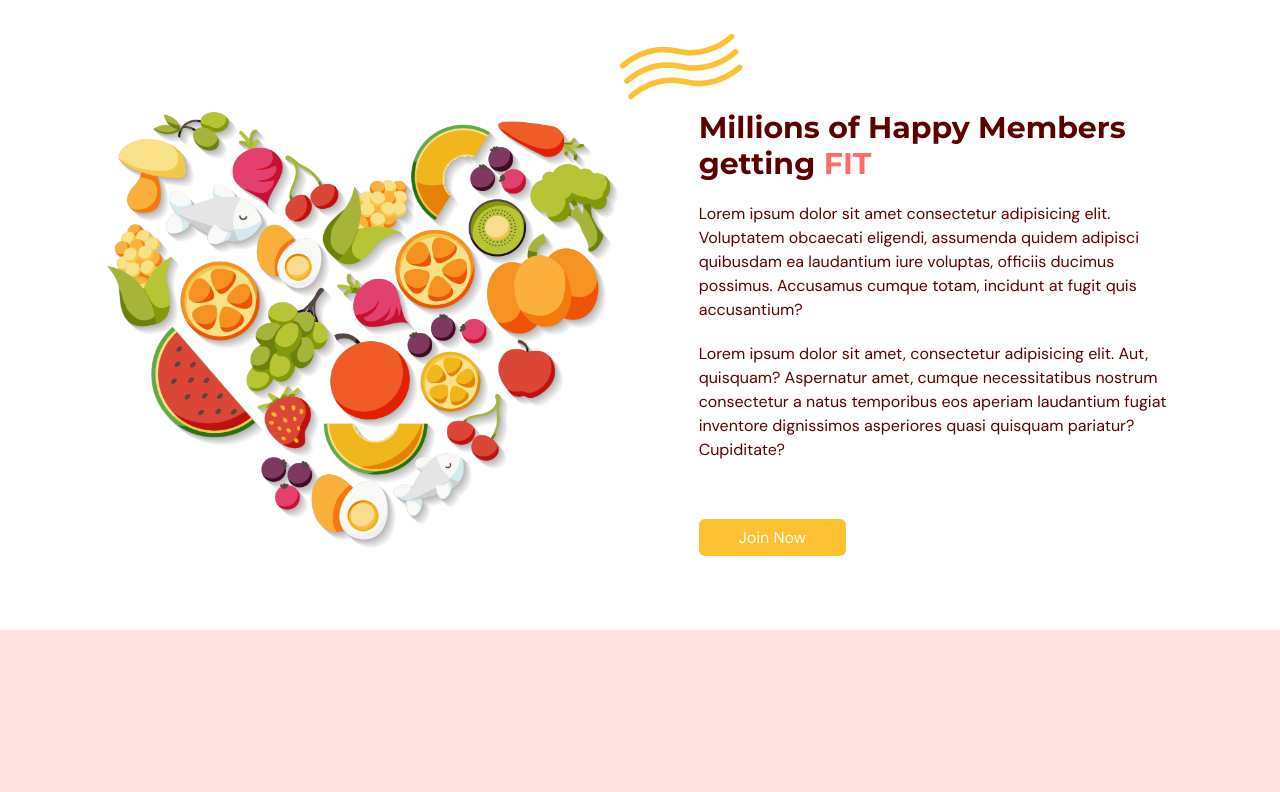
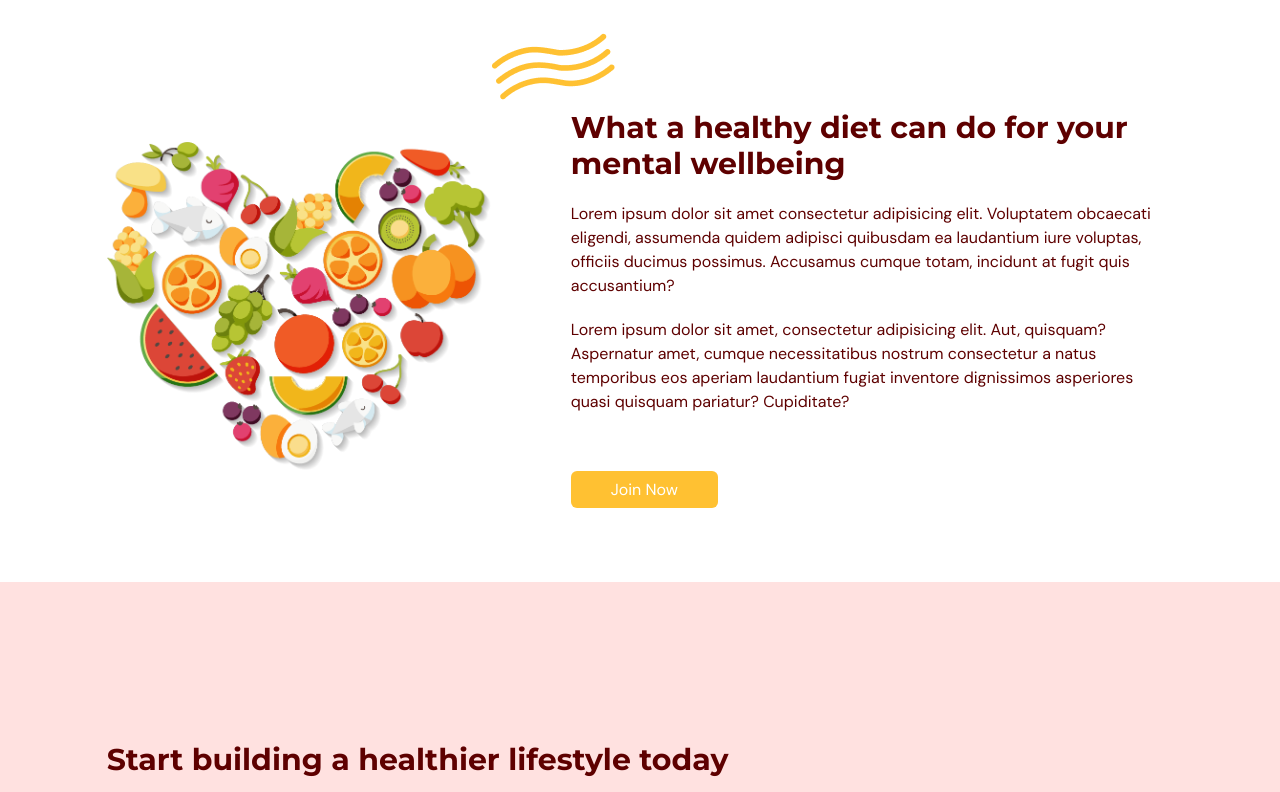
Before and after one commit to AyrtonCR/health-tracker-app, a React (Vite) app in the folder health-application/: page / in a window 1280 px wide. Shown: the part 1550-2342 px from the top of the page. Built offline with nearby package versions, Linux system fonts and the light colour scheme.

Commit message:
added more content updates and fixed issue with carousel sizing

```diff
--- a/health-application/src/scenes/benefits/index.tsx
+++ b/health-application/src/scenes/benefits/index.tsx
@@ -92,7 +92,7 @@ const Benefits = ({ setSelectedPage }: Props) => {
         <div className="mt-16 items-center justify-between gap-20 md:mt-28 md:flex">
           {/* Graphic */}
           <img
-            className="max-w-lg"
+            className="grid max-w-sm justify-center"
             alt="benefits-page-graphic"
             src={BenefitsPageGraphic}
           />
@@ -113,8 +113,7 @@ const Benefits = ({ setSelectedPage }: Props) => {
                   }}
                 >
                   <Htext>
-                    Millions of Happy Members getting {""}
-                    <span className="text-primary-500">FIT</span>
+                    What a healthy diet can do for your mental wellbeing {""}
                   </Htext>
                 </motion.div>
               </div>
--- a/health-application/src/scenes/home/index.tsx
+++ b/health-application/src/scenes/home/index.tsx
@@ -43,7 +43,8 @@ function Home({ setSelectedPage }: Props) {
           >
             <div className="relative">
               {/* cspell: disable-next-line */}
-              <div className="before:content-httitlebg before:absolute before:-top-20 before:left-20 before:z-[-1]">
+              {/* className="before:content-httitlebg before:max-md: before:absolute before:-top-14 before:left-6 before:z-[-1] after:content-[none]" */}
+              <div>
                 <img alt="home-page-text" src={HomePageText} />
               </div>
             </div>
--- a/health-application/src/scenes/ourClasses/index.tsx
+++ b/health-application/src/scenes/ourClasses/index.tsx
@@ -11,33 +11,37 @@ import Htext from "@/shared/Htext";
 
 const classes: Array<ClassType> = [
   {
-    name: "Weight Training Classes",
+    name: "Eating more nutritious vegetables",
     description:
       "Lorem ipsum dolor sit amet consectetur adipisicing elit. Nemo aliquam, ullam a consequuntur impedit quidem corrupti nulla. Odio eum eveniet tempore aliquid nesciunt laudantium ipsam. Alias eum repudiandae delectus cum?",
     image: image1,
   },
   {
-    name: "Yoga Classes",
+    name: "Foods that promotes weight loss",
+    description:
+      "Lorem ipsum dolor sit amet consectetur adipisicing elit. Nemo aliquam, ullam a consequuntur impedit quidem corrupti nulla. Odio eum eveniet tempore aliquid nesciunt laudantium ipsam. Alias eum repudiandae delectus cum?",
     image: image2,
   },
   {
-    name: "Ab Core Classes",
+    name: "Easy and exciting recipes",
     description:
       "Lorem ipsum dolor sit amet consectetur adipisicing elit. Nemo aliquam, ullam a consequuntur impedit quidem corrupti nulla. Odio eum eveniet tempore aliquid nesciunt laudantium ipsam. Alias eum repudiandae delectus cum?",
     image: image3,
   },
   {
-    name: "Adventure Classes",
+    name: "A healthy daily breakfast",
     description:
       "Lorem ipsum dolor sit amet consectetur adipisicing elit. Nemo aliquam, ullam a consequuntur impedit quidem corrupti nulla. Odio eum eveniet tempore aliquid nesciunt laudantium ipsam. Alias eum repudiandae delectus cum?",
     image: image4,
   },
   {
-    name: "Fittness Classes",
+    name: "Omega-3 and brain health",
+    description:
+      "Lorem ipsum dolor sit amet consectetur adipisicing elit. Nemo aliquam, ullam a consequuntur impedit quidem corrupti nulla. Odio eum eveniet tempore aliquid nesciunt laudantium ipsam. Alias eum repudiandae delectus cum?",
     image: image5,
   },
   {
-    name: "Training Classes",
+    name: "How much should you eat each day",
     description:
       "Lorem ipsum dolor sit amet consectetur adipisicing elit. Nemo aliquam, ullam a consequuntur impedit quidem corrupti nulla. Odio eum eveniet tempore aliquid nesciunt laudantium ipsam. Alias eum repudiandae delectus cum?",
     image: image6,
--- a/health-application/tailwind.config.js
+++ b/health-application/tailwind.config.js
@@ -24,6 +24,7 @@ export default {
       },
       content: {
         evolvetext: "url('./assets/EvolveText.png')",
+        httitlebg: "url('./assets/httitlebg.png')",
         abstractwaves: "url('./assets/AbstractWaves.png')",
         sparkles: "url('./assets/Sparkles.png')",
         circles: "url('./assets/Circles.png')",
```
Also changed, not shown: health-application/src/assets/httitlebg.png.
